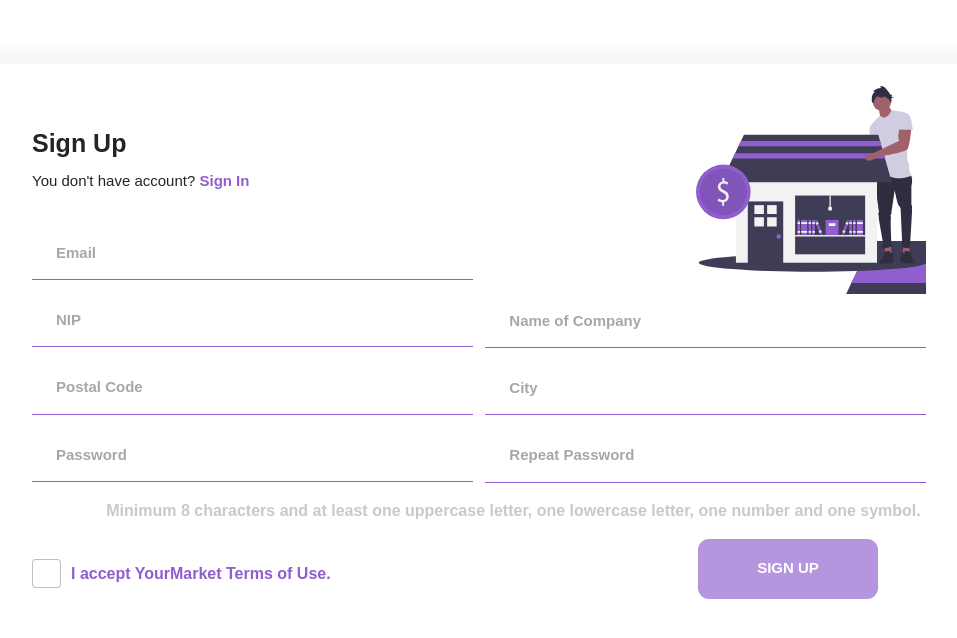
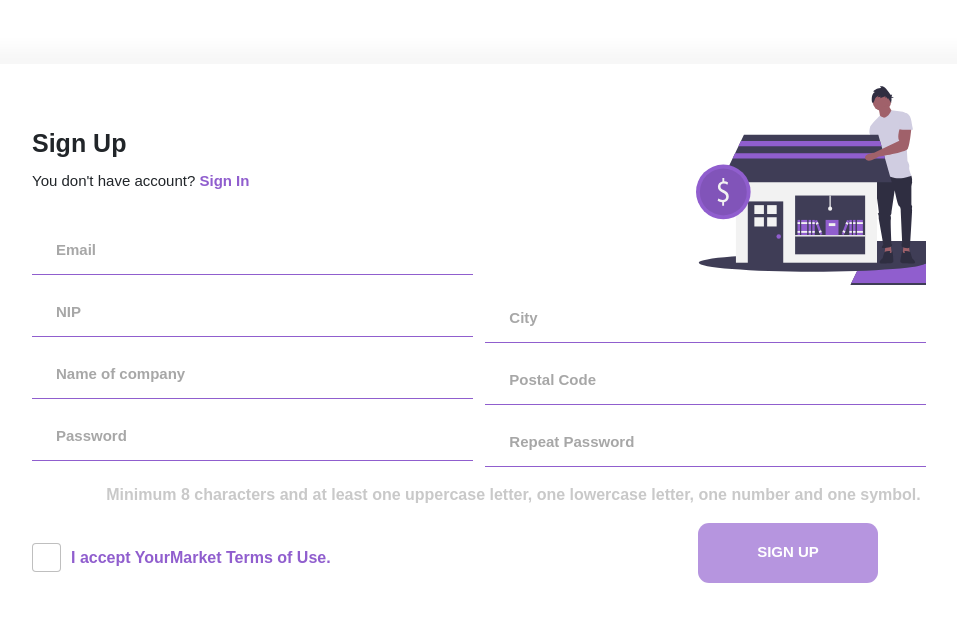
Before and after one commit to mikolaj-sujka/YourMarket, an Angular app in the folder YourMarket/: page /register in a window 1280 px wide. Shown: the top 638 px of the page, without its empty margins (104-1061 px from the left). Built offline with nearby package versions, Linux system fonts and the light colour scheme.

Commit message:
Improvement of validators

```diff
--- a/YourMarket/src/app/sign-in/sign-in.component.html
+++ b/YourMarket/src/app/sign-in/sign-in.component.html
@@ -32,23 +32,18 @@
 
         <form [formGroup]="signInForm">
           <div class="form-group pt-3 mt-3 pb-4 mb-2 sign-in-up-margin">
-            <input
+            <app-text-input
               [formControl]="signInForm.controls['email']"
-              type="email"
-              class="form-control form-control-custom"
-              id="exampleInputEmail1"
-              aria-describedby="emailHelp"
-              placeholder="Email"
-            />
+              [label]="'email'"
+              [type]="'email'"
+            ></app-text-input>
           </div>
           <div class="form-group sign-in-up-margin">
-            <input
+            <app-text-input
               [formControl]="signInForm.controls['password']"
-              type="password"
-              class="form-control form-control-custom"
-              id="exampleInputPassword1"
-              placeholder="Password"
-            />
+              [label]="'password'"
+              [type]="'password'"
+            ></app-text-input>
           </div>
           <p
             class="font medium bold-weight font-market-color pt-3 pb-5 mb-5 sign-in-up-margin"
--- a/YourMarket/src/app/sign-up/sign-up.component.html
+++ b/YourMarket/src/app/sign-up/sign-up.component.html
@@ -15,44 +15,32 @@
     <div class="col-12 col-sm-5 mt-1 sign-in-up-margin">
       <form [formGroup]="signUpForm">
         <div class="mt-1">
-          <input
-            [formControl]="signUpForm.controls['email']"
-            name="email"
-            type="email"
-            class="form-control form-control-custom"
-            id="email"
-            placeholder="Email"
-          />
+          <app-text-input
+              [formControl]="signUpForm.controls['email']"
+              [label]="'Email'"
+              [type]="'email'"
+            ></app-text-input>
         </div>
         <div class="mt-1">
-          <input
-            [formControl]="signUpForm.controls['nip']"
-            name="nip"
-            type="text"
-            class="form-control form-control-custom"
-            id="nip"
-            placeholder="NIP"
-          />
+          <app-text-input
+              [formControl]="signUpForm.controls['nip']"
+              [label]="'NIP'"
+              [type]="'text'"
+            ></app-text-input>
         </div>
         <div class="mt-1">
-          <input
-            [formControl]="signUpForm.controls['postalCode']"
-            name="postalCode"
-            type="text"
-            class="form-control form-control-custom"
-            id="postalCode"
-            placeholder="Postal Code"
-          />
+          <app-text-input
+              [formControl]="signUpForm.controls['nameOfCompany']"
+              [label]="'Name of company'"
+              [type]="'text'"
+            ></app-text-input>
         </div>
         <div class="mt-1">
-          <input
-            [formControl]="signUpForm.controls['password']"
-            name="password"
-            type="password"
-            class="form-control form-control-custom"
-            id="password"
-            placeholder="Password"
-          />
+            <app-text-input
+              [formControl]="signUpForm.controls['password']"
+              [label]="'Password'"
+              [type]="'password'"
+            ></app-text-input>
         </div>
       </form>
     </div>
@@ -60,34 +48,25 @@
       <form [formGroup]="signUpForm">
         <div class="mt-1 mb-4 pb-5"></div>
         <div class="mt-1">
-          <input
-            [formControl]="signUpForm.controls['nameOfCompany']"
-            name="nameOfCompany"
-            type="text"
-            class="form-control form-control-custom"
-            id="nameOfCompany"
-            placeholder="Name of Company"
-          />
+          <app-text-input
+              [formControl]="signUpForm.controls['city']"
+              [label]="'City'"
+              [type]="'text'"
+            ></app-text-input>
         </div>
         <div class="mt-1">
-          <input
-            [formControl]="signUpForm.controls['city']"
-            name="city"
-            type="text"
-            class="form-control form-control-custom"
-            id="city"
-            placeholder="City"
-          />
+          <app-text-input
+              [formControl]="signUpForm.controls['postalCode']"
+              [label]="'Postal Code'"
+              [type]="'text'"
+            ></app-text-input>
         </div>
         <div class="mt-1">
-          <input
-            [formControl]="signUpForm.controls['repeatPassword']"
-            name="repeatPassword"
-            type="password"
-            class="form-control form-control-custom"
-            id="repeatPassword"
-            placeholder="Repeat Password"
-          />
+          <app-text-input
+              [formControl]="signUpForm.controls['repeatPassword']"
+              [label]="'Repeat Password'"
+              [type]="'password'"
+            ></app-text-input>
         </div>
       </form>
     </div>
@@ -100,8 +79,8 @@
         <input
           class="form-check-input"
           type="checkbox"
-          value=""
           id="termsCheckbox"
+          (click)="onClickCheckbox($event)"
         />
         <label class="form-check-label" for="termsCheckbox">
           <span class="font-market-color bold-weight"
@@ -114,7 +93,7 @@
       <button
         class="btn btn-continue"
         type="submit"
-        [disabled]="signUpForm.invalid"
+        [disabled]="signUpForm.invalid || (!checkedCheckbox && !signUpForm.touched)"
       >
         Sign Up
       </button>
--- a/YourMarket/src/app/sign-up/sign-up.component.ts
+++ b/YourMarket/src/app/sign-up/sign-up.component.ts
@@ -1,31 +1,44 @@
 import { Component, OnInit } from '@angular/core';
-import { FormBuilder, FormGroup, Validators } from '@angular/forms';
+import { AbstractControl, FormBuilder, FormGroup, ValidatorFn, Validators } from '@angular/forms';
 
 @Component({
   selector: 'app-sign-up',
   templateUrl: './sign-up.component.html',
-  styleUrls: ['./sign-up.component.scss']
+  styleUrls: ['./sign-up.component.scss'],
 })
 export class SignUpComponent implements OnInit {
   signUpForm: FormGroup;
+  checkedCheckbox: boolean = false;
 
-  constructor(private formBuilder: FormBuilder) { }
+  constructor(private formBuilder: FormBuilder) {}
 
   ngOnInit(): void {
     this.initializeForm();
-    console.log(this.signUpForm)
+    console.log(this.signUpForm);
   }
 
   initializeForm() {
     this.signUpForm = this.formBuilder.group({
-      email: ['', [Validators.required]],
+      email: ['', [Validators.required, Validators.email]],
       nip: ['', [Validators.required]],
       postalCode: ['', [Validators.required]],
       nameOfCompany: ['', [Validators.required]],
       city: ['', [Validators.required]],
-      password: ['', [Validators.required]],
-      repeatPassword: ['', [Validators.required]]
+      password: ['', [Validators.required, Validators.minLength(4), Validators.maxLength(12)]],
+      repeatPassword: ['', [Validators.required, this.matchValues('password')]],
     });
   }
 
+  onClickCheckbox(event: any) {
+    if (event.target.checked) {
+      this.checkedCheckbox = true;
+    }
+  }
+
+  matchValues(matchTo: string) : ValidatorFn {
+    return (control: AbstractControl) => {
+      return control?.value === control?.parent?.controls[matchTo].value
+        ? null : {isMatching: true}
+    }
+  }
 }
--- a/YourMarket/src/app/validations/text-input/text-input.component.html
+++ b/YourMarket/src/app/validations/text-input/text-input.component.html
@@ -1,12 +1,11 @@
-<div class="form-floating mt-1">
+<div class="form-floating">
   <input
     [class.is-invalid]="ngControl.touched && ngControl.invalid"
     type="{{ type }}"
-    class="form-control form-register"
+    class="form-control form-control-custom"
     [formControl]="ngControl.control"
     placeholder="{{ label }}"
-  />
-  <label for="floatingInput">{{ label }}</label>
+    />
   <div *ngIf="ngControl.control.errors?.required" class="invalid-feedback">
     Please enter a {{ label }}
   </div>
--- a/YourMarket/src/styles/your-market/_sign-in.scss
+++ b/YourMarket/src/styles/your-market/_sign-in.scss
@@ -44,7 +44,7 @@
     .hr-1 {
       border: 2px solid #F1F1F1;
       transform: rotate(-0.18deg);
-      margin-top: 160px;
+      margin-top: 130px;
     }
   }
 
--- a/YourMarket/src/styles/your-market/_styles.scss
+++ b/YourMarket/src/styles/your-market/_styles.scss
@@ -11,3 +11,4 @@
 @import '_my-basket-view';
 @import '_my-profile';
 @import '_order-history';
+@import '_text-input';
```
Also changed, not shown: YourMarket/src/styles/your-market/_text-input.scss (added).
